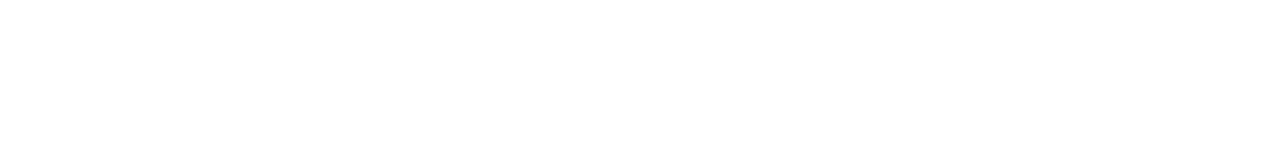
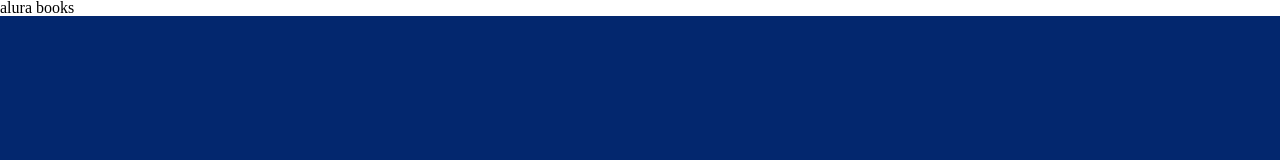
Before and after one commit to LarissaG3/alurabooks, a plain HTML site: page index.html in a window 1280 px wide. Drawn offline with Linux system fonts and the light colour scheme.

Commit message:
Add files via upload

```diff
--- a/index.html
+++ b/index.html
@@ -6,8 +6,9 @@
     <meta name="viewport" content="width=device-width, initial-scale=1.0">
     <title>alura books</title>
     <link rel="stylesheet" href="./styles.css">
+    <link rel="stylesheet" href="./reset.css">
 </head>
 <body>
-
+<h1>alura books</h1>
 </body>
 </html>
--- /dev/null
+++ b/reset.css
@@ -0,0 +1,48 @@
+/* http://meyerweb.com/eric/tools/css/reset/
+   v2.0 | 20110126
+   License: none (public domain)
+*/
+
+html, body, div, span, applet, object, iframe,
+h1, h2, h3, h4, h5, h6, p, blockquote, pre,
+a, abbr, acronym, address, big, cite, code,
+del, dfn, em, img, ins, kbd, q, s, samp,
+small, strike, strong, sub, sup, tt, var,
+b, u, i, center,
+dl, dt, dd, ol, ul, li,
+fieldset, form, label, legend,
+table, caption, tbody, tfoot, thead, tr, th, td,
+article, aside, canvas, details, embed,
+figure, figcaption, footer, header, hgroup,
+menu, nav, output, ruby, section, summary,
+time, mark, audio, video {
+	margin: 0;
+	padding: 0;
+	border: 0;
+	font-size: 100%;
+	font: inherit;
+	vertical-align: baseline;
+}
+/* HTML5 display-role reset for older browsers */
+article, aside, details, figcaption, figure,
+footer, header, hgroup, menu, nav, section {
+	display: block;
+}
+body {
+	line-height: 1;
+}
+ol, ul {
+	list-style: none;
+}
+blockquote, q {
+	quotes: none;
+}
+blockquote:before, blockquote:after,
+q:before, q:after {
+	content: '';
+	content: none;
+}
+table {
+	border-collapse: collapse;
+	border-spacing: 0;
+}
--- a/styles.css
+++ b/styles.css
@@ -0,0 +1,9 @@
+:root {
+    --cor-de-fundo: #03276e;
+}
+body {
+    background-color: var(--cor-de-fundo);
+}
+h1 {
+    background-color: white;
+}
```
